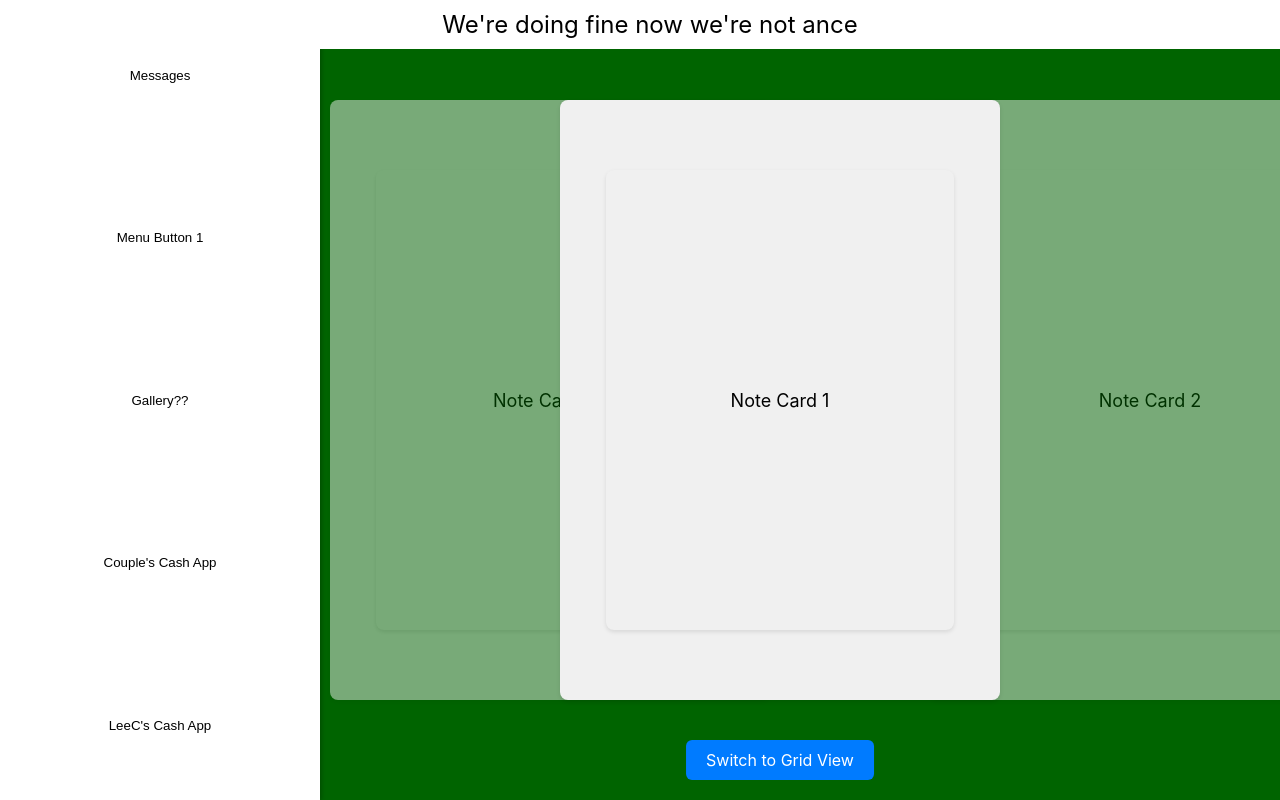
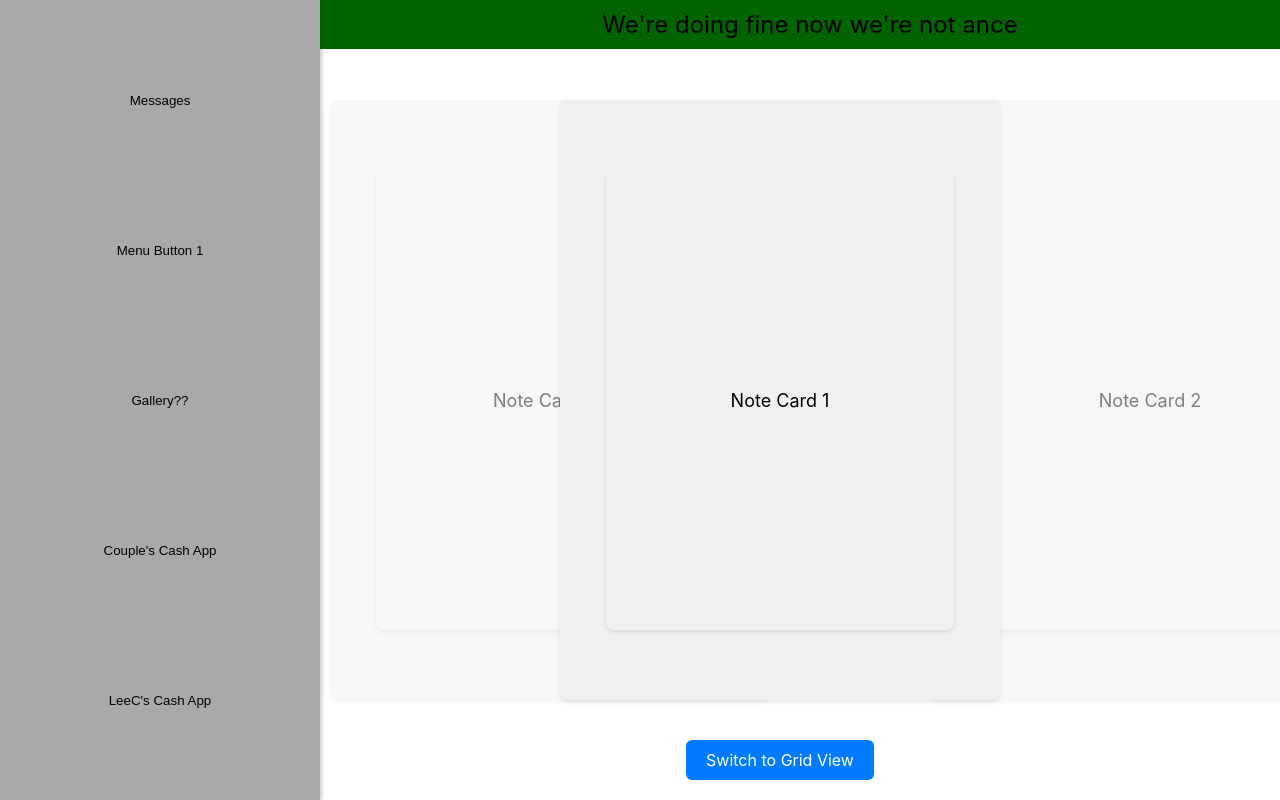
Before and after one commit to Nyleec/Gallery, a React (Create React App) app: page / in a window 1280 px wide. Built offline with nearby package versions, Linux system fonts and the light colour scheme.

Commit message:
slightly better design same problems

```diff
--- a/src/App.css
+++ b/src/App.css
@@ -1,6 +1,6 @@
 /* App.css */
 .coloredDiv {
-  background-color: darkgreen;
+  background-color: white;
   height: 95%;
   top: 0;
   right: 0;
@@ -18,9 +18,9 @@
 .banner {
   position: fixed;
   top: 0;
-  left: 0;
-  width: 100%;
-  background-color: white;
+  left: 25%;
+  width: 75%;
+  background-color: darkgreen;
   padding: 10px;
   text-align: center;
   font-size: 24px;
@@ -146,34 +146,21 @@
   top: 0;
   height: 100%;
   width: 25%;
-  background-color: #fff; /* Set the background color of the menu */
+  background-color: darkgray; /* Set the background color of the menu */
   box-shadow: 2px 0 4px rgba(0, 0, 0, 0.2); /* Shadow on the left border */
   display: flex;
   flex-direction: column;
   align-items: center;
   justify-content: center;
+  pointer-events: none;
+  z-index: 0;
 }
-
 /* CSS for the Menu Buttons */
 .menu button {
   height: calc(20% - 10px); /* 1/5 height of the window with 10px spacing */
   width: 100%;
-  background-color: white; /* Set the background color of the buttons */
-  cursor: pointer;
+  background-color: darkgray; /* Set the background color of the buttons */
   border: none;
-}
-
-.menu {
-  position: fixed;
-  left: 0;
-  top: 0;
-  height: 100%;
-  width: 25%;
-  display: flex;
-  flex-direction: column;
-  justify-content: space-between;
-  align-items: center;
-  pointer-events: none; /* Prevent buttons from capturing clicks */
 }
 
 .menu-button:hover {
```
